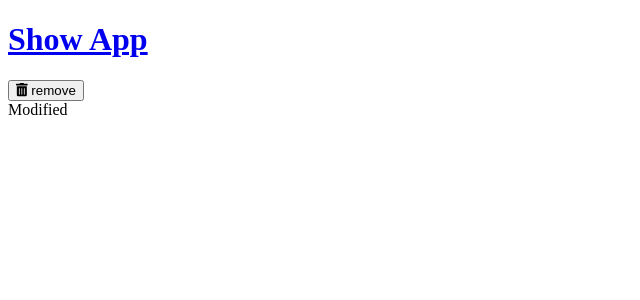
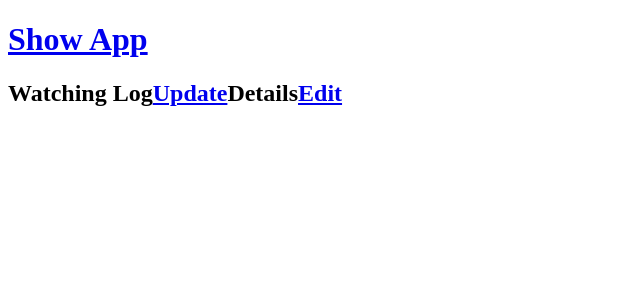
Before and after one commit to allan343/show, a React (Create React App) app in the folder src/: page /show/1 in a window 1280 px wide. Shown: the top 300 px of the page, without its empty margins (0-640 px from the left). Built offline with nearby package versions, Linux system fonts and the light colour scheme; the HTML template or start-up script is replaced by a standard one.

Commit message:
javascript problem

```diff
--- a/src/ApiContext/ApiContext.js
+++ b/src/ApiContext/ApiContext.js
@@ -11,6 +11,6 @@ export default React.createContext({
   getShow: () =>{},
   getFinishedShow: () =>{},
   updateShow: ()=>{},
-  updateFinihsedShow: () =>{},
+  updateFinishedShow: () =>{},
 
 })
--- a/src/App/App.js
+++ b/src/App/App.js
@@ -2,7 +2,8 @@ import React, {Component} from 'react';
 import {Route, Link} from 'react-router-dom';
 import ShowListNav from '../ShowListNav/ShowListNav';
 import Show from '../Show/show';
-import AddShow from '../AddShow/AddShow';
+import ShowDetails from '../ShowDetails/ShowDetails';
+import WatchingLog from '../WatchingLog/WatchingLog';
 import FooterNav from '../FooterNav/FooterNav';
 import ToWatch from '../ToWatch/ToWatch';
 import Finished from '../Finished/Finished';
@@ -13,8 +14,7 @@ import ApiContext from '../ApiContext/ApiContext'
 class App extends Component {
     state = {
         shows: [],
-        watchingShows: [],
-        finishedShows: []
+
     };
 
     componentDidMount() {
@@ -109,21 +109,7 @@ class App extends Component {
 
  // to watch, finished, organize
     renderNavRoutes() {
-        return (
-            <>
 
-
-
-
-
-               {/* <Route path="/show/:showId" component={ShowPageNav} />*/}
-
-                {/*<Route path="/add-note" component={NotePageNav} />*/}
-            </>
-        );
-    }
-
-    renderMainRoutes() {
             return (
                 <>
 
@@ -155,11 +141,34 @@ class App extends Component {
                             component={Show}
                         />
                       <Route path="/add-show" render={
-                    (routeProps)=>{return <AddShow {...routeProps}>
-                        </AddShow>
+                        (routeProps)=>{return <ShowDetails {...routeProps}>
+                            </ShowDetails>
                         }} />
 
 
+                </>
+            );
+
+    }
+
+    renderMainRoutes() {
+
+        return (
+            <>
+
+        <Route
+
+        key={'/WatchingLog/:showId'}
+        exact path={'/WatchingLog/:showId'}
+        component={WatchingLog}
+    />
+
+    <Route
+
+    key={'/ShowDetails/:showId'}
+    exact path={'/ShowDetails/:showId'}
+    component={ShowDetails}
+/>
 </>
             );
     }
@@ -181,13 +190,14 @@ class App extends Component {
 
             <ApiContext.Provider value={value}>
                 <div className="App">
-                    <nav className="App__nav">{this.renderNavRoutes()}</nav>
                 <header className="App__header">
                         <h1>
                             <Link to="/">Show App</Link>{' '}
 
                         </h1>
                     </header>
+                    <nav className="App__nav">{this.renderNavRoutes()}</nav>
+
                     <main className="App__main">{this.renderMainRoutes()}</main>
                 </div>
             </ApiContext.Provider>
--- a/src/Progress/Progress.js
+++ b/src/Progress/Progress.js
@@ -12,21 +12,23 @@ export default class Progress extends React.Component {
   constructor(props) {
     super(props);
     let id=this.props.id
-    this.state = {
+   /*this.state = {
         currentSeason: {
             value: '',
             touched: false,
 
           },
           id:id
-        }
+        }*/
         }
 
         updateCurrentSeason(season) {
-          this.setState({currentSeason: season});
-          let show=this.context.getShow(this.state.id);
-          show.currentSeason= this.state.currentSeason;
-          this.context.updateShow(show, this.state.id)
+         // this.setState({currentSeason: season});
+          let show=this.context.getShow(this.props.id);
+          show.currentSeason= season;
+          this.context.updateShow(show, this.props.id)
+          console.log("season is ", season)
+          console.log("update Season", show)
         }
 
 
--- a/src/Show/show.js
+++ b/src/Show/show.js
@@ -1,6 +1,6 @@
 import React from 'react'
 import { Link } from 'react-router-dom'
-
+import ShowDetails from '../ShowDetails/ShowDetails';
 import { FontAwesomeIcon } from '@fortawesome/react-fontawesome'
 import ApiContext from '../ApiContext/ApiContext'
 
@@ -15,71 +15,34 @@ export default class Show extends React.Component {
   static contextType = ApiContext;
 
   handleClickDelete = e => {
-    /*
-    e.preventDefault()
-    const noteId = this.props.id
- var url= `${config.API_ENDPOINT}/notes/${noteId}`
-console.log("url is "+url)
-    fetch(`${config.API_ENDPOINT}/notes/${noteId}`, {
-      method: 'DELETE',
-      headers: {
-   //    'content-type': 'application/json'
-      },
-    })
-      .then(res => {
-        if (res.ok){
 
-          this.context.deleteNote(noteId)
-          // allow parent to perform extra behaviour
-          this.props.onDeleteNote(noteId)
-        }
-       //   return res.json().then(e => Promise.reject(e))
-       // return res.json()
-      })
-     /* .then(() => {
-        this.context.deleteNote(noteId)
-        // allow parent to perform extra behaviour
-        this.props.onDeleteNote(noteId)
-      })
-      .catch(error => {
-        console.error({ error })
-      })*/
   }
 
   render() {
-
-     var show= this.context.shows.find(show => this.props.match.params.id === show.id)
+    const { shows=[]} = this.context
+    const { showId } = this.props.match.params
+    // var show= this.context.shows.find(show => this.props.match.params.id === show.id)
 
 
 
     return (
       <div className='Note'>
         <h2 className='Note__title'>
-          <Link to={`/show/addshow`}>
-
+          Watching Log
+        <Link to={`/WatchingLog/${showId}`}>
+           Update
+          </Link>
+          Details
+          <Link to={`/ShowDetails/${showId}`}>
+           Edit
           </Link>
         </h2>
-        <button
-          className='Note__delete'
-          type='button'
-          onClick={this.handleClickDelete}
-        >
-          <FontAwesomeIcon icon='trash-alt' />
-          {' '}
-          remove
-        </button>
-        <div className='Note__dates'>
-          <div className='Note__dates-modified'>
-            Modified
-            {' '}
-            <span className='Date'>
 
-            </span>
-          </div>
+
         </div>
 
 
-      </div>
+
     )
   }
 }
--- a/src/AddShow/AddShow.js
+++ b/src/ShowDetails/ShowDetails.js
@@ -5,7 +5,7 @@ import ApiContext from '../ApiContext/ApiContext'
 import WatchingLog from '../WatchingLog/WatchingLog'
 
 
-class AddShow extends React.Component {
+class ShowDetails extends React.Component {
 
     constructor(props) {
         super(props);
@@ -39,6 +39,11 @@ class AddShow extends React.Component {
               },
 
               language: {
+                value: '',
+                touched: false
+              },
+
+              seasons: {
                 value: '',
                 touched: false
               },
@@ -105,10 +110,15 @@ class AddShow extends React.Component {
         this.setState({description: {value:description,touched:true}});
       }
 
+      updateLanguage(language) {
+        this.setState({language: {value:language,touched:true}});
+      }
+
     render(){
      //throw "test";
 
         return(
+          <div>
 <form className="folder" onSubmit = {(event)=>{
 event.preventDefault();
 
@@ -144,7 +154,7 @@ console.log("other id " +this.state.id)
          <input type="text" className="folder__control"
            name="name" id="name" onChange={e => this.updateName(e.target.value)} />
 
-
+           <label htmlFor="name">Name2 *</label>
 <input type="text" className="folder__control"
            name="airDate" id="airDate" onChange={e => this.updateAirDate(e.target.value)} />
 
@@ -162,6 +172,9 @@ console.log("other id " +this.state.id)
 <input type="text" className="folder__control"
            name="description" id="description" onChange={e => this.updateDescription(e.target.value)} />
 
+<input type="text" className="folder__control"
+           name="language" id="description" onChange={e => this.updateLanguage(e.target.value)} />
+
 
         </div>
         <div className="folder__button__group">
@@ -171,10 +184,11 @@ console.log("other id " +this.state.id)
         <button type="submit" className="folder__button" >
             Save
         </button>
-        {this.state.watching?<WatchingLog id={this.state.id}/>:""}
+
        </div>
 </form>
-
+{this.state.watching?<WatchingLog id={this.state.id}/>:""}
+</div>
 )
     }
 }
@@ -182,4 +196,4 @@ console.log("other id " +this.state.id)
 
 
 
-export default AddShow;
+export default ShowDetails;
--- a/src/ShowListNav/ShowListNav.js
+++ b/src/ShowListNav/ShowListNav.js
@@ -9,14 +9,18 @@ export default class ShowListNav extends React.Component {
   static contextType = ApiContext;
 
 
-
   render() {
 
+
     const {  shows=[] } = this.context
+    let results
     return (
       <div className='ShowListNav'>
+        { results = shows.filter(show=> show.toWatch)}
         <ul className='ShowListNav__list'>
-          {shows.map(show =>
+          {
+
+            results.map(show =>
             <li key={show.id}>
               <NavLink
                 className='ShowListNav__folder-link'
```
Lines whose indentation alone changed are shown as unchanged.
